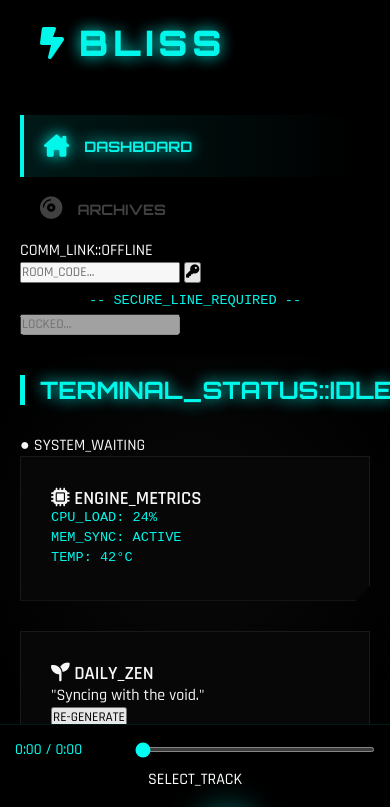
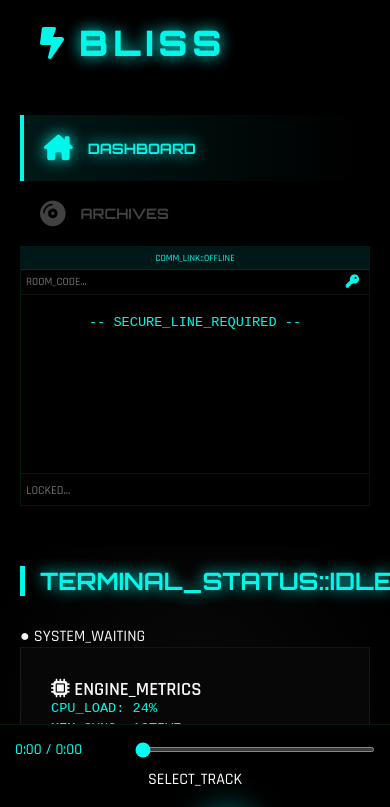
Before and after one commit to dilip2009/Bliss, a plain HTML site: page index.html in a window 390 px wide. Shown: the top 807 px of the page. Drawn offline with Linux system fonts and the light colour scheme.

Commit message:
Private chat inclusion

```diff
--- a/style.css
+++ b/style.css
@@ -19,7 +19,7 @@ body { background: var(--bg); color: #fff; overflow: hidden; height: 100vh; }
 .container { display: flex; height: calc(100vh - 120px); }
 
 /* SIDEBAR */
-.sidebar { width: 280px; background: #000; border-right: 2px solid var(--primary-dim); padding: 40px 10px; flex-shrink: 0; }
+.sidebar { width: 300px; background: #000; border-right: 2px solid var(--primary-dim); padding: 40px 10px; flex-shrink: 0; display: flex; flex-direction: column; }
 .logo { display: flex; align-items: center; gap: 15px; margin-bottom: 50px; color: var(--primary); padding-left: 20px;}
 .logo span { font-family: 'Orbitron'; font-size: 2.2rem; font-weight: 900; letter-spacing: 5px; text-shadow: var(--glow); }
 .logo i { font-size: 2rem; }
@@ -28,15 +28,29 @@ body { background: var(--bg); color: #fff; overflow: hidden; height: 100vh; }
     list-style: none; padding: 20px; color: #444; font-family: 'Orbitron';
     font-size: 0.9rem; cursor: pointer; transition: 0.3s; display: flex; align-items: center; gap: 15px;
 }
-.sidebar ul li i { font-size: 1.4rem; }
+.sidebar ul li i { font-size: 1.6rem; }
 .sidebar ul li.active_cyb { color: var(--primary); text-shadow: var(--glow); background: linear-gradient(90deg, var(--primary-dim), transparent); border-left: 4px solid var(--primary); }
+
+/* INTEGRATED CHAT */
+.chat-terminal {
+    margin-top: auto; border: 1px solid var(--primary-dim); background: rgba(0,0,0,0.8);
+    display: flex; flex-direction: column; height: 260px; font-family: monospace; margin-bottom: 20px;
+}
+.chat-header { background: var(--primary-dim); color: var(--primary); font-size: 0.6rem; padding: 5px; text-align: center; border-bottom: 1px solid var(--primary-dim); }
+.room-selector { display: flex; border-bottom: 1px solid #111; }
+.room-selector input { background: transparent; border: none; color: var(--primary); font-size: 0.7rem; padding: 5px; flex: 1; outline: none; }
+.room-selector button { background: transparent; border: none; color: var(--primary); padding: 0 10px; cursor: pointer; }
+.chat-display { flex: 1; overflow-y: auto; padding: 10px; font-size: 0.75rem; color: #888; scrollbar-width: none; }
+.chat-display span { color: var(--primary); font-weight: bold; }
+.chat-input-wrap { border-top: 1px solid var(--primary-dim); padding: 5px; }
+.chat-input-wrap input { background: transparent; border: none; color: #fff; width: 100%; outline: none; font-size: 0.75rem; }
 
 /* MAIN VIEW */
 .main-view { flex: 1; padding: 40px; overflow-y: auto; background: radial-gradient(circle at center, #0a0a0a, #000); }
 .cyber-header { font-family: 'Orbitron'; color: var(--primary); text-shadow: var(--glow); margin-bottom: 30px; border-left: 5px solid var(--primary); padding-left: 15px; }
 
-/* DASHBOARD GRID */
-.dashboard-grid { display: grid; grid-template-columns: repeat(auto-fit, minmax(300px, 1fr)); gap: 30px; padding-bottom: 60px; }
+/* DASHBOARD */
+.dashboard-grid { display: grid; grid-template-columns: repeat(auto-fit, minmax(300px, 1fr)); gap: 40px; padding-bottom: 60px; }
 .db-card-cyb {
     background: #080808; padding: 30px; border: 1px solid #1a1a1a; transition: 0.4s;
     clip-path: polygon(0 0, 100% 0, 100% calc(100% - 15px), calc(100% - 15px) 100%, 0 100%);
@@ -44,7 +58,6 @@ body { background: var(--bg); color: #fff; overflow: hidden; height: 100vh; }
 .db-card-cyb:hover { transform: scale(1.05); border-color: var(--primary); box-shadow: 0 0 20px var(--primary-dim); }
 .matrix-text { font-family: monospace; color: var(--primary); font-size: 0.85rem; margin-bottom: 5px; }
 
-/* NEON SEARCH */
 .neon-input {
     background: #000; border: 1px solid var(--primary); color: var(--primary);
     padding: 12px 15px; font-family: 'Orbitron'; font-size: 0.8rem; width: 100%;
@@ -53,8 +66,8 @@ body { background: var(--bg); color: #fff; overflow: hidden; height: 100vh; }
 .neon-search-container { margin-bottom: 35px; position: relative; max-width: 600px; }
 .neon-search-container i { position: absolute; right: 20px; top: 25px; color: var(--primary); font-size: 1.2rem; }
 
-/* ARCHIVES LIST */
-.song-item { padding: 30px 25px; border-bottom: 1px solid #111; display: flex; justify-content: space-between; font-size: 1.5rem; cursor: pointer; }
+/* SONG LIST */
+.song-item { padding: 30px 25px; border-bottom: 1px solid #111; display: flex; justify-content: space-between; font-size: 1.5rem; transition: 0.2s; cursor: pointer; }
 .song-item:hover { background: var(--primary-dim); color: var(--primary); text-shadow: var(--glow); }
 
 /* FOOTER */
@@ -65,19 +78,17 @@ body { background: var(--bg); color: #fff; overflow: hidden; height: 100vh; }
 .player-top-row { display: flex; align-items: center; gap: 20px; margin-bottom: 10px; }
 .time-display { font-family: monospace; color: var(--primary); min-width: 100px; font-size: 0.95rem; }
 #myProgressBar { flex: 1; accent-color: var(--primary); height: 5px; cursor: pointer; }
-
 .player-main-controls { display: flex; justify-content: space-between; align-items: center; height: 60px; }
 .icons-group { display: flex; align-items: center; gap: 40px; }
 #masterPlay { font-size: 3.5rem; color: var(--primary); filter: drop-shadow(var(--glow)); cursor: pointer; }
 .icons-group i:not(#masterPlay) { font-size: 1.6rem; color: #fff; cursor: pointer; }
-
 .vol-group { display: flex; align-items: center; gap: 15px; width: 220px; justify-content: flex-end; }
 #volumeBar { accent-color: var(--primary); cursor: pointer; width: 100px; }
 
 @media (max-width: 768px) {
-    .container { flex-direction: column; }
+    .container { flex-direction: column; height: 100vh; }
     .sidebar { width: 100%; height: auto; padding: 20px; border-right: none; }
-    .main-view { padding: 20px; padding-bottom: 150px; }
+    .main-view { padding: 20px; padding-bottom: 160px; overflow-y: scroll; }
     .bottom-player { height: auto; padding: 15px; }
     .player-main-controls { flex-direction: column; gap: 20px; }
     .vol-group { display: none; }
```
